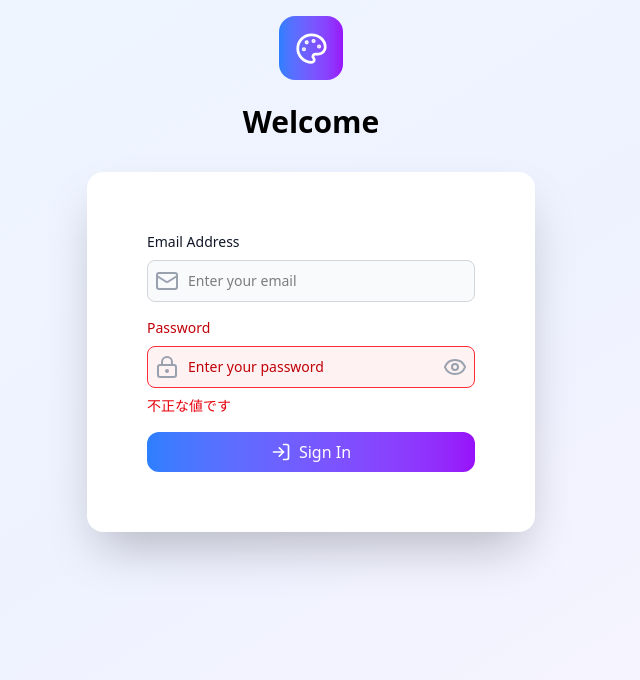
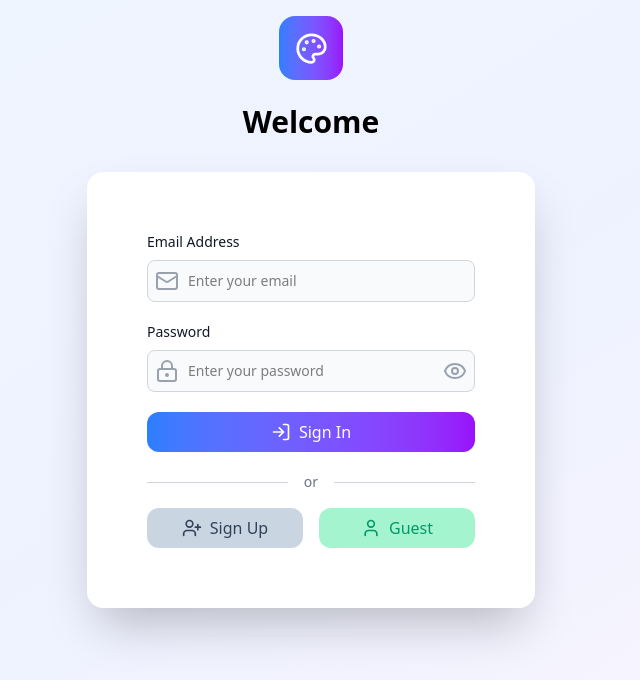
Before and after one commit to ksk45/OnlineBoard, a React (Vite) app in the folder frontend/: page / in a window 1280 px wide. Shown: the top 680 px of the page, without its empty margins (329-969 px from the left). Built offline with nearby package versions, Linux system fonts and the light colour scheme.

Commit message:
ログイン画面　サブボタン作成

```diff
--- /dev/null
+++ b/frontend/src/components/Auth/AuthSubActions.tsx
@@ -0,0 +1,46 @@
+import { User, UserPlus } from "lucide-react";
+import type { AuthMode } from "../../types/auth";
+import UIButton from "../ui/UIButton";
+
+type AuthSubActionsProps = {
+  authMode: AuthMode;
+  setAuthMode: (mode: AuthMode) => void;
+};
+
+const AuthSubActions = (props: AuthSubActionsProps) => {
+  if (props.authMode === "signIn") {
+    return (
+      <div className="space-y-4">
+        <div className="relative">
+          <div className="absolute inset-0 flex items-center">
+            <div className="w-full border-t border-gray-300" />
+          </div>
+          <div className="relative flex justify-center text-sm">
+            <span className="px-4 bg-white text-gray-500">or</span>
+          </div>
+        </div>
+        <div className="flex space-x-4">
+          <div className="w-full">
+            <UIButton className="bg-slate-300 text-slate-700" onClick={() => props.setAuthMode("signUp")}>
+              <UserPlus size="20"/>
+              <span>Sign Up</span>
+              </UIButton>
+          </div>
+          <div className="w-full">
+            <UIButton className="bg-emerald-200 text-emerald-600" onClick={() => props.setAuthMode("guest")}>
+              <User size="20" />
+              <span>Guest</span>
+              </UIButton>
+          </div>
+        </div>
+      </div>
+    )
+  }
+
+  return (
+    <button onClick={() => props.setAuthMode("signIn")}>Back to Sign In</button>
+  )
+
+};
+
+export default AuthSubActions;
--- a/frontend/src/pages/AuthPage.tsx
+++ b/frontend/src/pages/AuthPage.tsx
@@ -3,6 +3,7 @@ import AuthHeader from "../components/Auth/AuthHeader";
 import AuthInput from "../components/Auth/AuthInput";
 import AuthMainButton from "../components/Auth/AuthMainButton";
 import type { AuthMode } from "../types/auth";
+import AuthSubActions from "../components/Auth/AuthSubActions";
 
 const AuthPage = () => {
   const [authMode, setAuthMode] = useState<AuthMode>("signIn");
@@ -11,8 +12,8 @@ const AuthPage = () => {
   // サインイン
   const signInForm = () => (
     <>
-      <AuthInput type="email" />
-      <AuthInput type="pass" errorMessage="不正な値です" />
+      <AuthInput type="email" errorMessage="" />
+      <AuthInput type="pass" errorMessage="" />
       <AuthMainButton authMode={authMode} />
     </>
   );
@@ -39,8 +40,9 @@ const AuthPage = () => {
     <div className="min-h-screen bg-gradient-to-br from-blue-50 via-indigo-50 to-purple-50 p-4">
       <div className="max-w-md w-full space-y-8 mx-auto">
         <AuthHeader authMode={authMode} />
-        <div className="bg-white w-full h-auto p-15 rounded-2xl space-y-4 shadow-2xl">
+        <div className="bg-white w-full h-auto p-15 rounded-2xl space-y-5 shadow-2xl">
           {inputForm[authMode]}
+          <AuthSubActions authMode={authMode} setAuthMode={setAuthMode} />
         </div>
       </div>
     </div>
```
